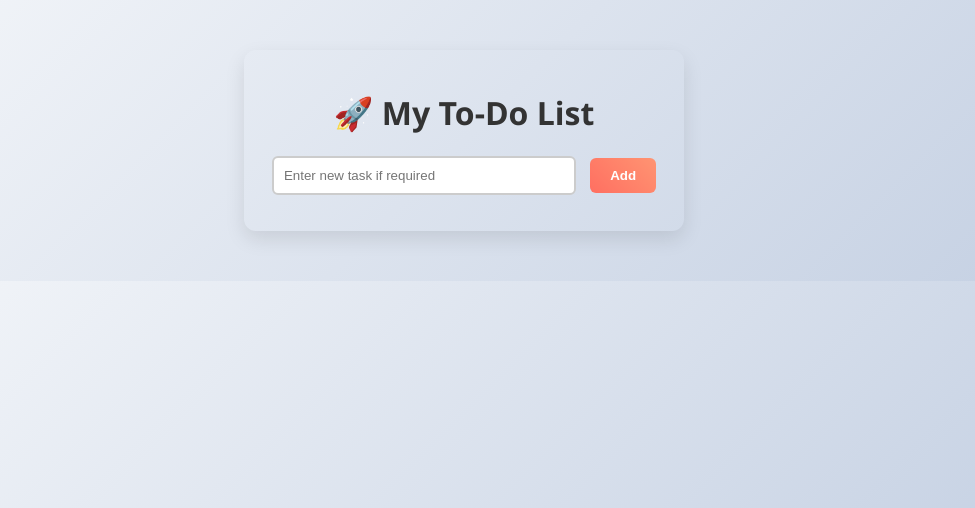
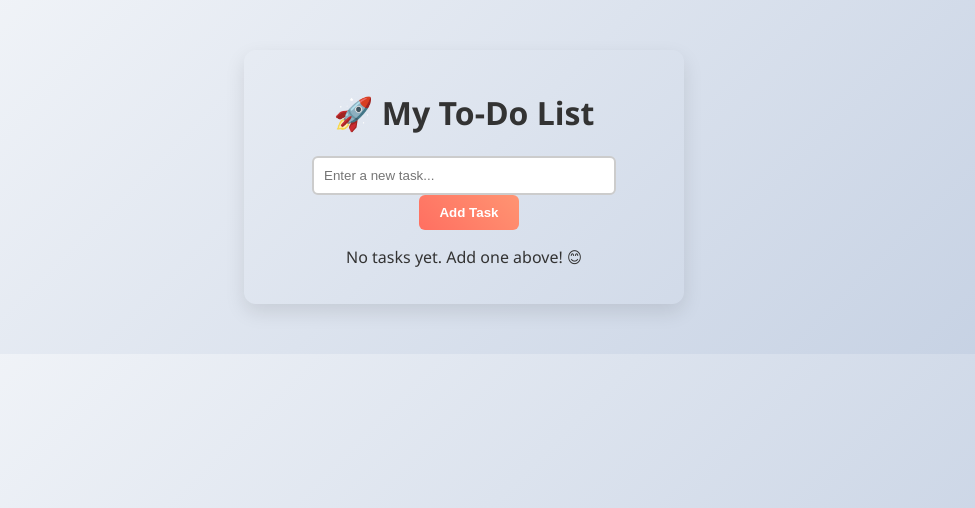
Before and after one commit to MiqdadProjects/todolist-app-flask, a Flask app: page / in a window 1280 px wide. Shown: the top 508 px of the page, without its empty margins (176-1151 px from the left). Run offline with Flask 3, Linux system fonts and the light colour scheme.

Commit message:
Enhance HTML layout with responsive design, tooltips, conditional rendering, and UI improvements Co-authored-by: MiqdadProjects miqdadraja562@gmail.com

```diff
--- a/templates/index.html
+++ b/templates/index.html
@@ -3,23 +3,30 @@
 <head>
     <meta charset="UTF-8">
     <title>To-Do App</title>
+    <meta name="viewport" content="width=device-width, initial-scale=1.0">
     <link rel="stylesheet" href="{{ url_for('static', filename='style.css') }}">
     <link rel="preconnect" href="https://fonts.googleapis.com">
     <link href="https://fonts.googleapis.com/css2?family=Roboto:wght@400;700&display=swap" rel="stylesheet">
 </head>
 <body>
     <h1>🚀 My To-Do List</h1>
-    <form method="post" action="/add">
-        <input type="text" name="task" placeholder="Enter new task if required" required>
-        <button type="submit">Add</button>
+
+    <form method="post" action="/add" autocomplete="off">
+        <input type="text" name="task" placeholder="Enter a new task..." required>
+        <button type="submit">Add Task</button>
     </form>
+
+    {% if tasks %}
         <ul>
             {% for task in tasks %}
                 <li>
-                {{ task }}
-                <a href="/delete/{{ loop.index0 }}" class="delete-link">🗑️ Delete</a>
+                    <span>{{ task }}</span>
+                    <a href="/delete/{{ loop.index0 }}" class="delete-link" title="Remove this task">🗑️</a>
                 </li>
             {% endfor %}
         </ul>
+    {% else %}
+        <p>No tasks yet. Add one above! 😊</p>
+    {% endif %}
 </body>
 </html>
```
Lines whose indentation alone changed are shown as unchanged.
